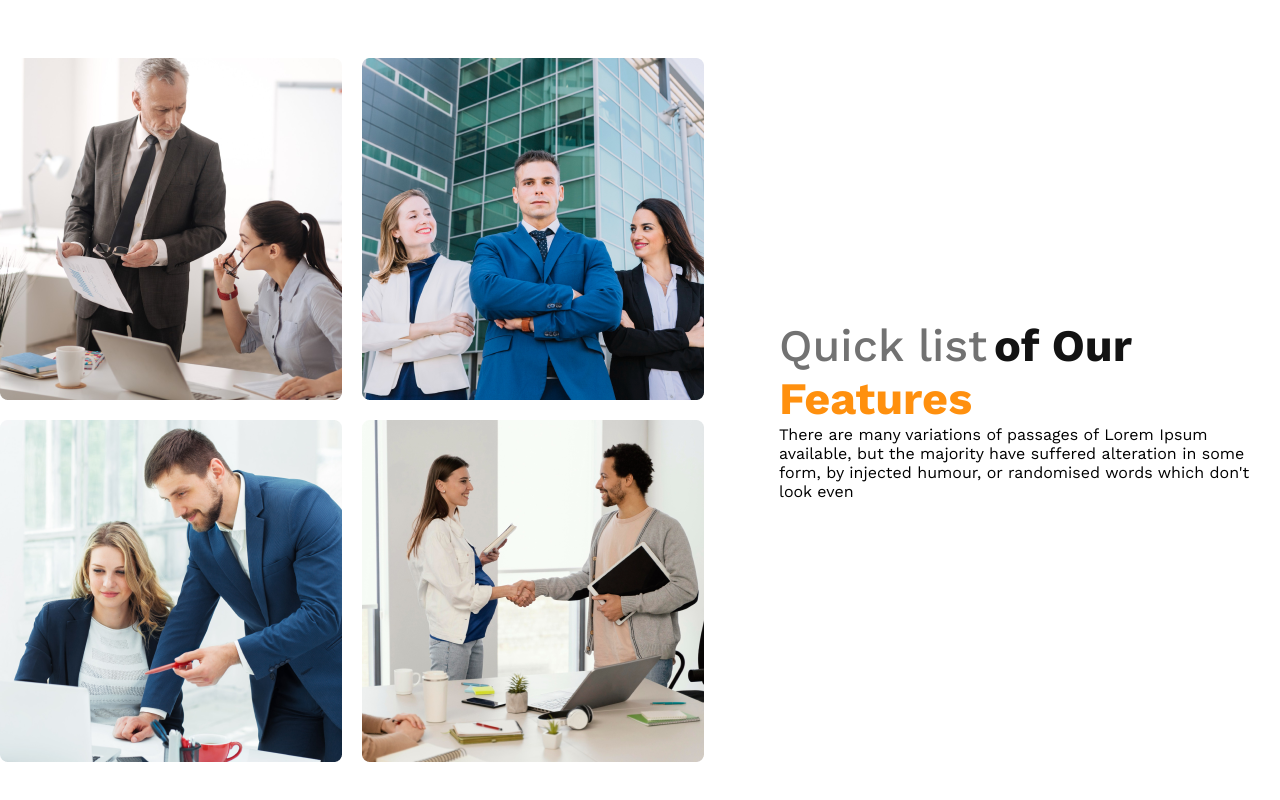
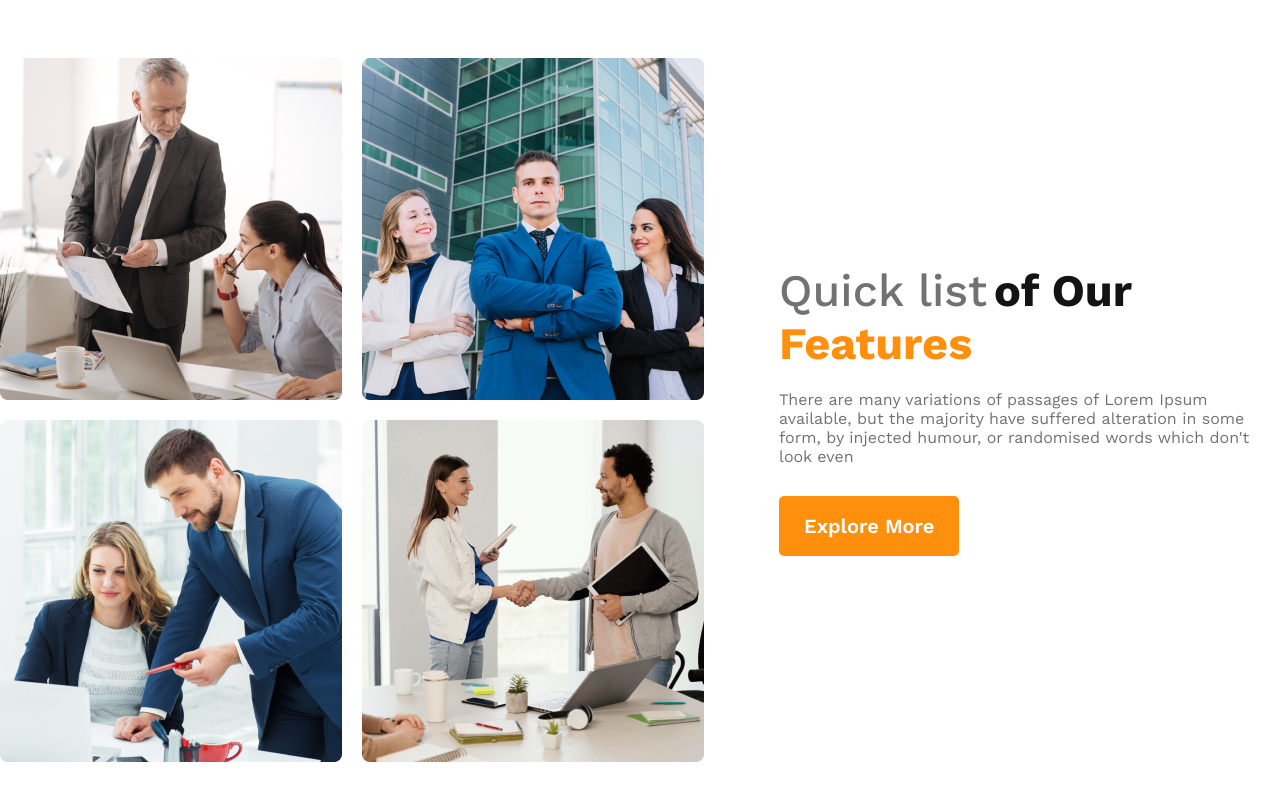
Before and after one commit to momin096/g3-architects-website, a plain HTML site: page index.html in a window 1280 px wide. Shown: the part 1048-1848 px from the top of the page. Drawn offline with nearby package versions, Linux system fonts and the light colour scheme.

Commit message:
feature section button added

```diff
--- a/Style/architect.css
+++ b/Style/architect.css
@@ -139,10 +139,11 @@ main{
 }
 
 
-.feature-description {
+.feautre-description {
     color: #727272;
     font-size: 16px;
     font-weight: 400;
+    margin: 20px 0 30px;
 }
 
 
--- a/index.html
+++ b/index.html
@@ -53,6 +53,7 @@
                 <p class="feautre-description">There are many variations of passages of Lorem Ipsum available, but the
                     majority have suffered alteration in some form, by injected humour, or randomised words which don't
                     look even</p>
+                    <button class="btn-primary">Explore More</button>
             </div>
         </section>
 
```
